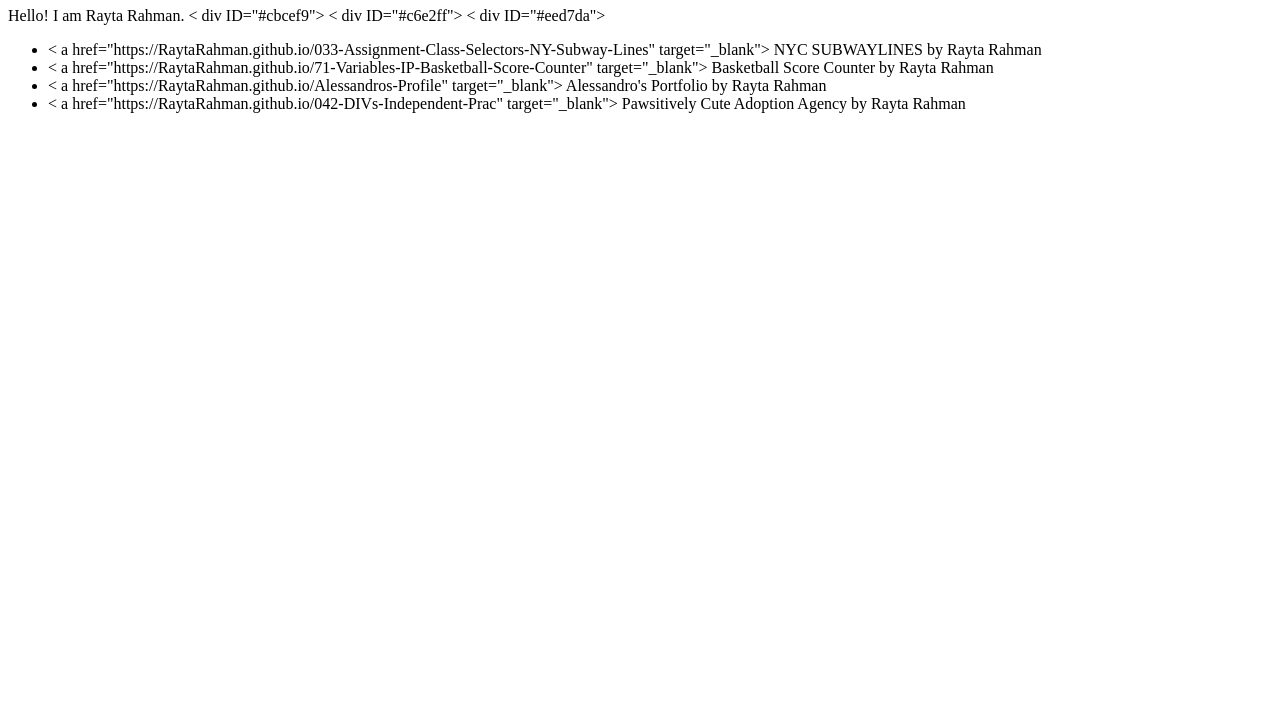
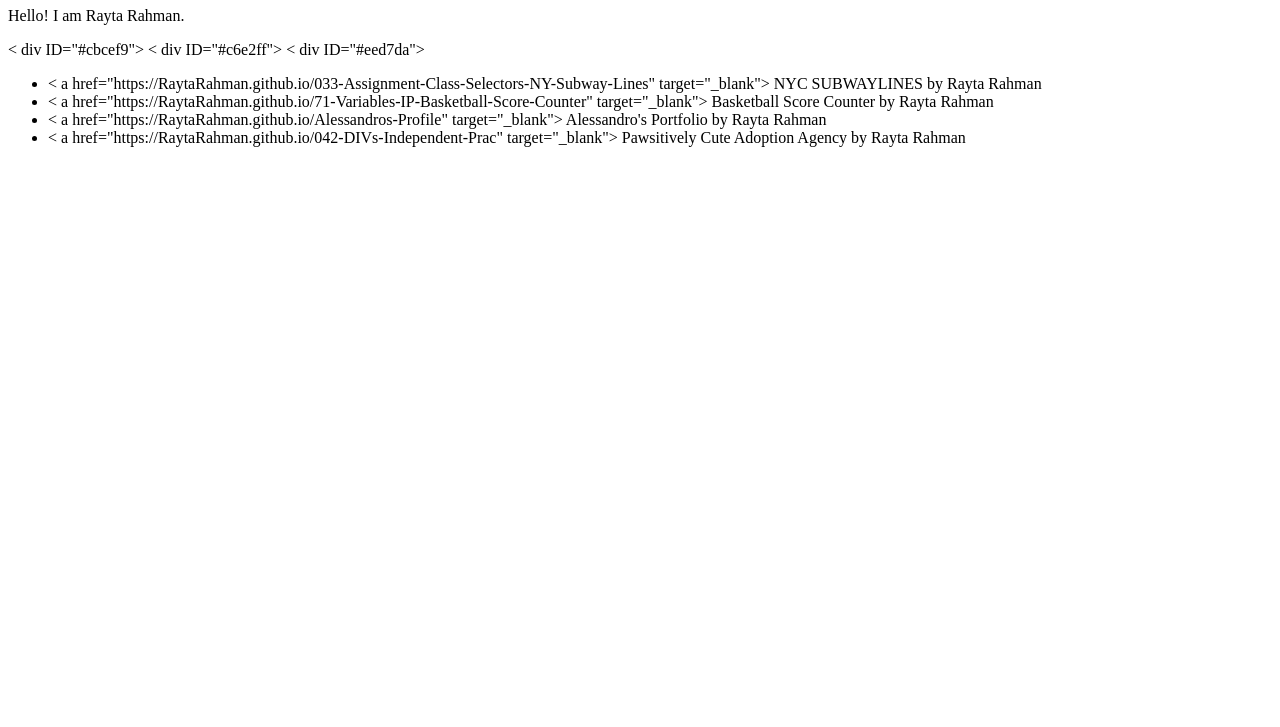
Before and after one commit to RaytaRahman/RaytaRahman.github.io, a plain HTML site: page index.html in a window 1280 px wide. Shown: the part 73-800 px from the top of the page. Drawn offline with Linux system fonts and the light colour scheme.

Commit message:
Update index.html

```diff
--- a/index.html
+++ b/index.html
@@ -5,7 +5,7 @@
     </head>
     <body>
         <h1>A little about me!</h1>
-        <p> Hello! I am Rayta Rahman.
+        <p> Hello! I am Rayta Rahman. </p>
         < div ID="#cbcef9">
         < div ID="#c6e2ff">
         < div ID="#eed7da">
```
